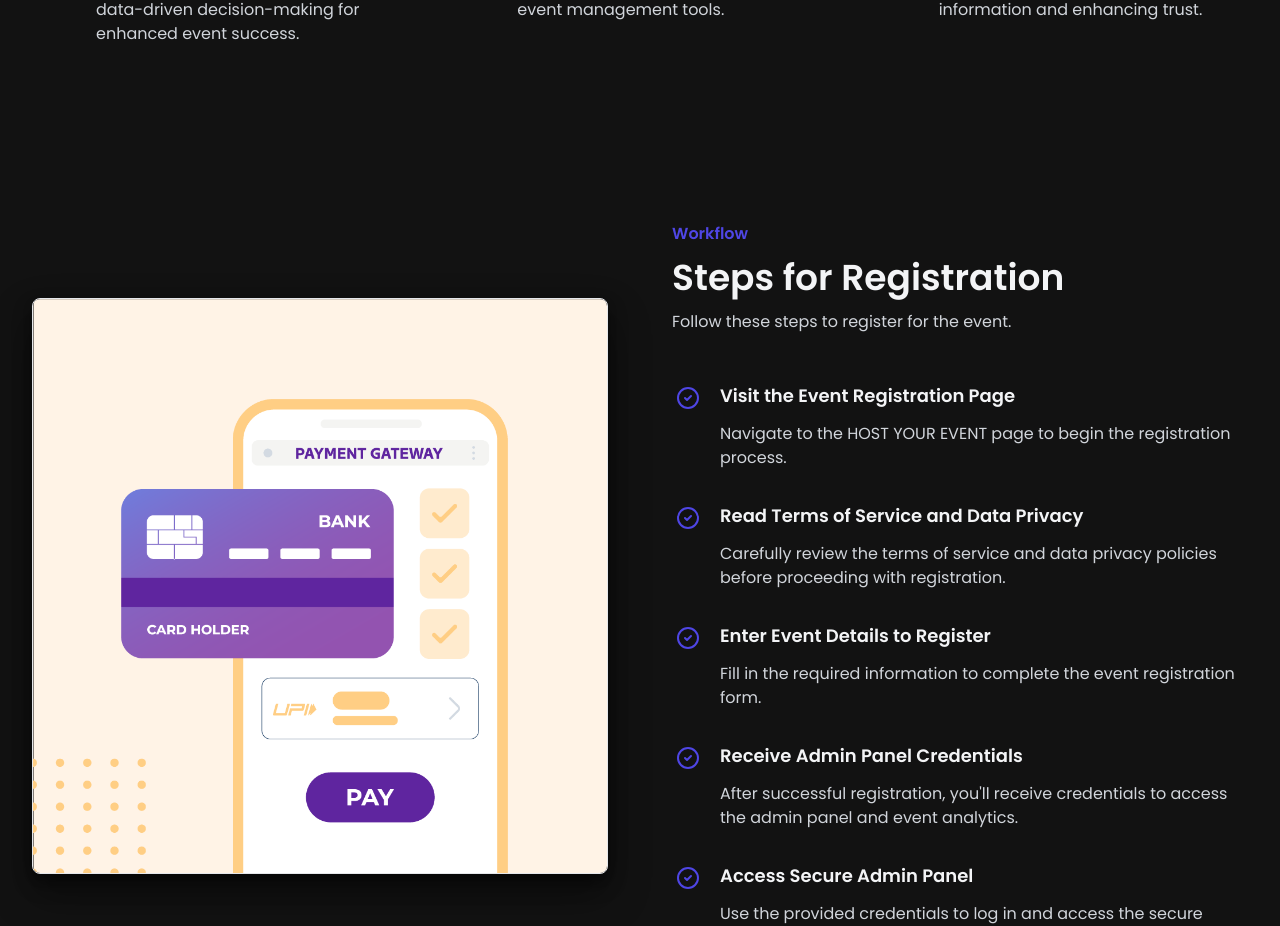
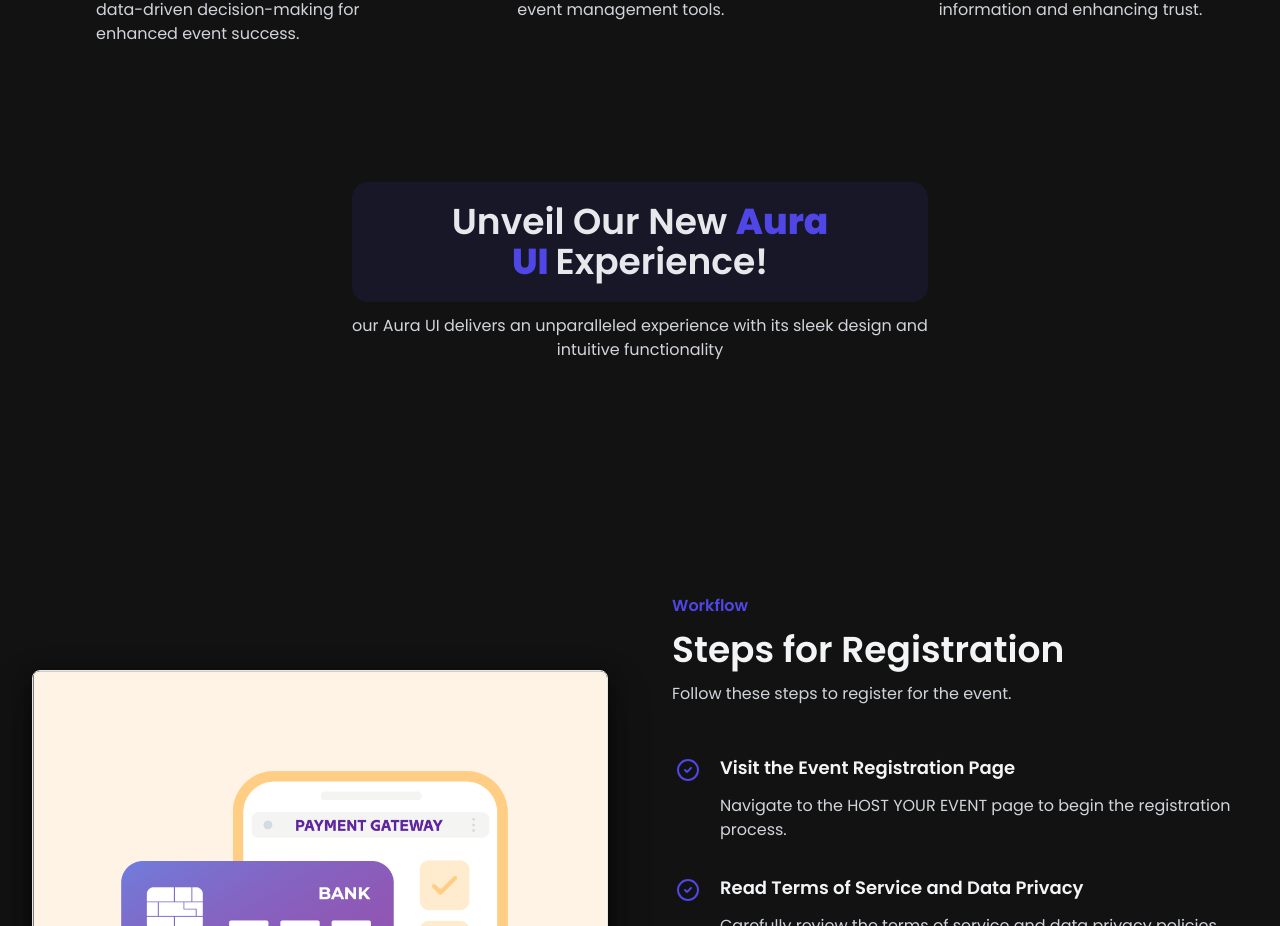
Before and after one commit to VarunHarinath/EventAura, a React (Vite) app: page / in a window 1280 px wide. Shown: the part 1517-2443 px from the top of the page. Built offline with nearby package versions, Linux system fonts and the light colour scheme.

Commit message:
Update: new Component

```diff
--- a/src/components/HomePage/HomePage.jsx
+++ b/src/components/HomePage/HomePage.jsx
@@ -3,12 +3,14 @@ import HeroSection from "./HeroSection";
 import Features from "./Features";
 import WorkFlow from "./WorkFlow";
 import Pricing from "./Pricing";
+import UiSection from "./UiSection";
 
 const HomePage = () => {
   return (
     <>
       <HeroSection />
       <Features />
+      <UiSection />
       <WorkFlow />
       <Pricing />
     </>
--- /dev/null
+++ b/src/components/HomePage/UiSection.jsx
@@ -0,0 +1,27 @@
+import React from "react";
+
+const UiSection = () => {
+  return (
+    <>
+      <section className="py-14">
+        <div className="max-w-screen-xl mx-auto px-4 md:text-center md:px-8 ">
+          <div className="max-w-xl md:mx-auto">
+            <h3 className="text-gray-100 text-3xl font-semibold sm:text-4xl bg-indigo-600 bg-opacity-10 p-5 rounded-2xl">
+              <span className="opacity-95">Unveil Our New&nbsp;</span>
+              <span className="text-indigo-600 font-extrabold">
+                Aura UI&nbsp;
+              </span>
+              <span className="opacity-95">Experience!</span>
+            </h3>
+            <p className="mt-3 text-gray-300">
+              our Aura UI delivers an unparalleled experience with its sleek
+              design and intuitive functionality
+            </p>
+          </div>
+        </div>
+      </section>
+    </>
+  );
+};
+
+export default UiSection;
--- a/src/constants/index.jsx
+++ b/src/constants/index.jsx
@@ -178,11 +178,11 @@ export const resourcesLinks = [
 ];
 
 export const footerNavs = [
-  { href: "#", text: "About Us" },
-  { href: "#", text: "Events" },
-  { href: "#", text: "Event Onboarding" },
+  { href: "/about-us", text: "About Us" },
+  { href: "/events", text: "Events" },
+  { href: "/secure/v3/Event-On-Boadring", text: "Event Onboarding" },
   { href: "/company-eula", text: "Terms and conditions" },
-  { href: "#", text: "Contact Us" },
+  { href: "/Contact-Us", text: "Contact Us" },
 ];
 
 export const communityLinks = [
```
